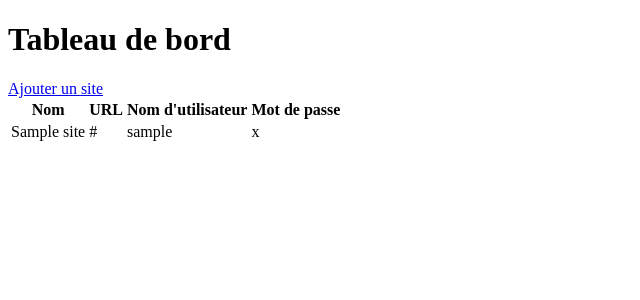
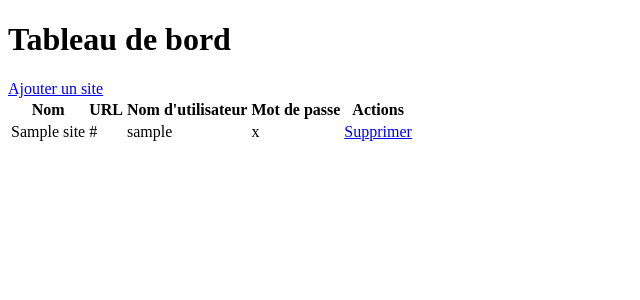
Before and after one commit to Tweentyy/b3-c3-django-comte-kunakey-mercier, a Django app: page / in a window 1280 px wide. Shown: the top 300 px of the page, without its empty margins (0-640 px from the left). Run offline with Django 5.2, Linux system fonts and the light colour scheme; tables that the repository leaves empty hold one stand-in row (values such as "Sample post").

Commit message:
add: new column in index.html "Actions"

```diff
--- a/PasswordManager/templates/index.html
+++ b/PasswordManager/templates/index.html
@@ -20,6 +20,7 @@
             <th>URL</th>
             <th>Nom d'utilisateur</th>
             <th>Mot de passe</th>
+            <th>Actions</th>
         </tr>
         </thead>
         <tbody>
@@ -29,6 +30,7 @@
                 <td>{{ site.url }}</td>
                 <td>{{ site.username }}</td>
                 <td>{{ site.password }}</td>
+                <td><a href="{% url 'delete_site' site.id %}">Supprimer</a></td>
             </tr>
         {% endfor %}
         </tbody>
```
